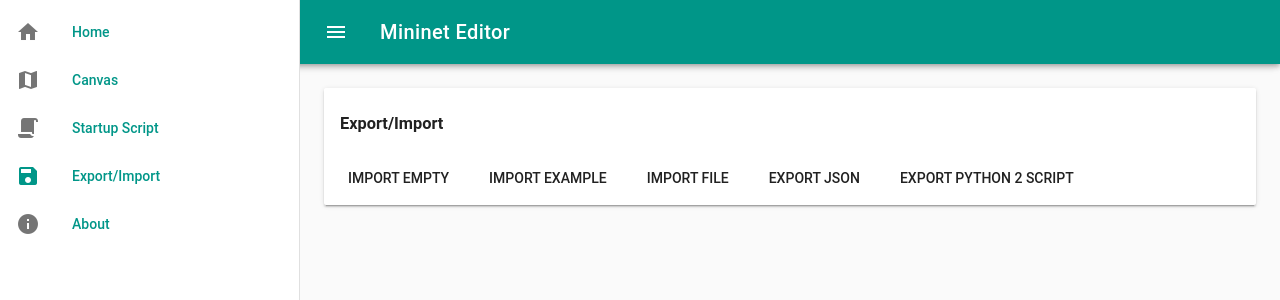
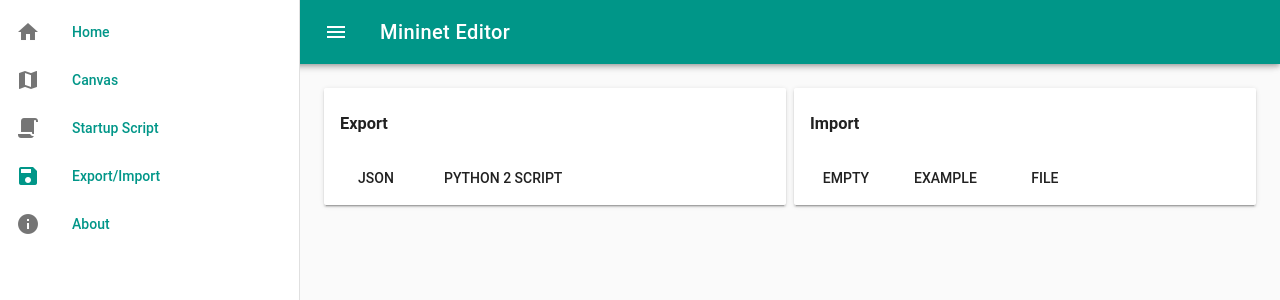
Before and after one commit to Thomaash/me, a Vue app: page /#/export in a window 1280 px wide. Shown: the top 300 px of the page. Built offline with nearby package versions, Linux system fonts and the light colour scheme.

Commit message:
Reorganize import/export

```diff
--- a/src/components/Export.vue
+++ b/src/components/Export.vue
@@ -2,24 +2,32 @@
   <v-slide-y-transition mode="out-in">
     <v-container grid-list-md>
       <v-layout wrap>
-        <v-flex xs12>
+        <v-flex xs12 md6>
           <v-card>
             <v-card-title primary-title>
-              <h3>Export/Import</h3>
+              <h3>Export</h3>
             </v-card-title>
             <v-card-actions>
-              <v-btn flat :disabled="working" @click="importEmpty">Import Empty</v-btn>
-              <v-btn flat :disabled="working" @click="importExample">Import Example</v-btn>
-              <v-btn flat :disabled="working" @click="uploadJSON">Import File</v-btn>
-              <v-btn flat :disabled="working" @click="downloadJSON">Export JSON</v-btn>
-              <v-btn flat :disabled="working" @click="downloadScript">Export Python 2 script</v-btn>
-              <input type="file" style="display:none" ref="fileInput" @input="uploadFile">
+              <v-btn flat :disabled="working" @click="downloadJSON">JSON</v-btn>
+              <v-btn flat :disabled="working" @click="downloadScript">Python 2 script</v-btn>
             </v-card-actions>
-            <v-card-text v-if="alertEnabled || working">
-              <v-progress-linear v-if="working" :indeterminate="working"/>
-              <v-alert v-model="alertEnabled" dismissible :type="alertType">{{alertText}}</v-alert>
-            </v-card-text>
           </v-card>
+        </v-flex>
+        <v-flex xs12 md6>
+          <v-card>
+            <v-card-title primary-title>
+              <h3>Import</h3>
+            </v-card-title>
+            <v-card-actions>
+              <v-btn flat :disabled="working" @click="importEmpty">Empty</v-btn>
+              <v-btn flat :disabled="working" @click="importExample">Example</v-btn>
+              <v-btn flat :disabled="working" @click="uploadJSON">File</v-btn>
+            </v-card-actions>
+          </v-card>
+        </v-flex>
+        <v-flex xs12 v-if="alertEnabled || working">
+          <v-progress-linear v-if="working" :indeterminate="working"/>
+          <v-alert v-model="alertEnabled" dismissible :type="alertType">{{alertText}}</v-alert>
         </v-flex>
         <v-flex xs12 v-if="log.length">
           <v-card>
@@ -40,6 +48,7 @@
             </v-card-text>
           </v-card>
         </v-flex>
+        <input type="file" style="display:none" ref="fileInput" @input="uploadFile"/>
       </v-layout>
     </v-container>
   </v-slide-y-transition>
```
